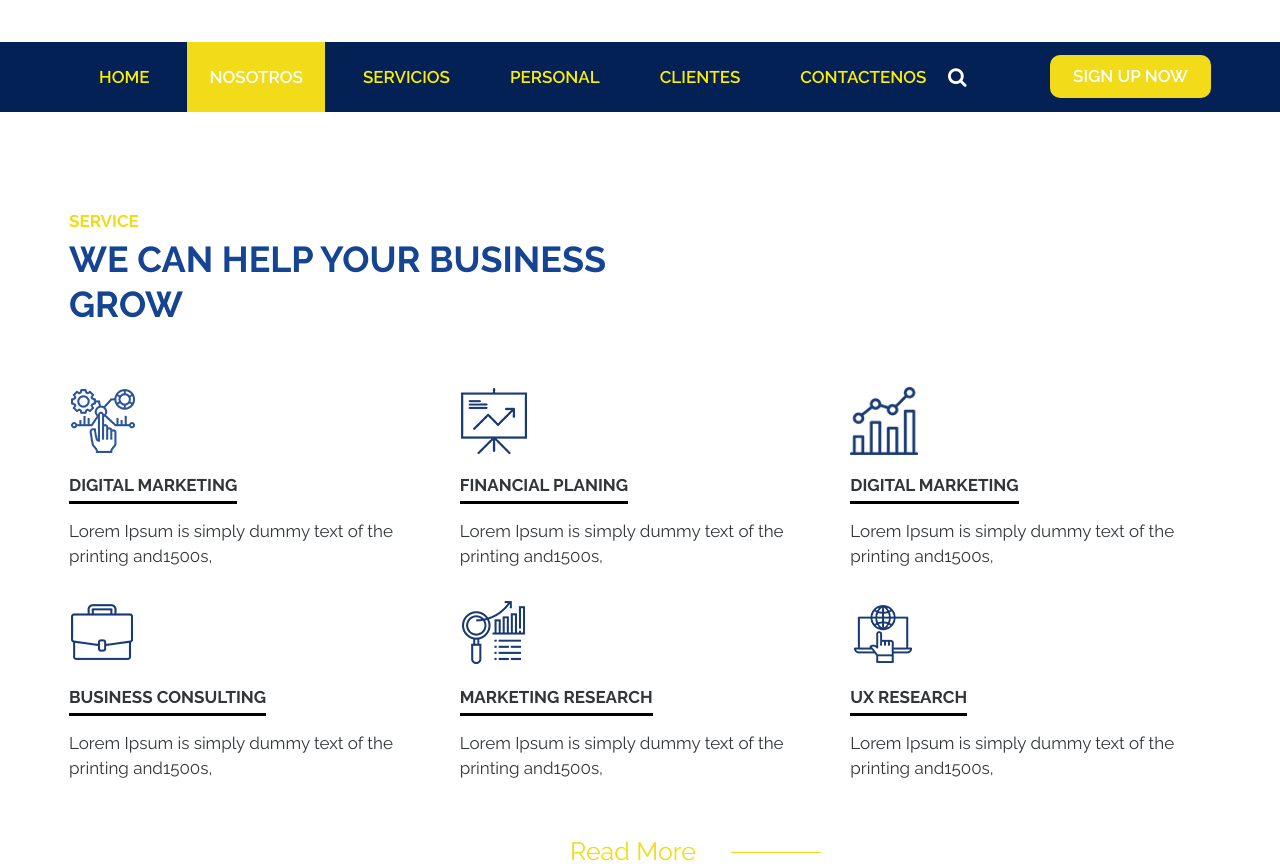
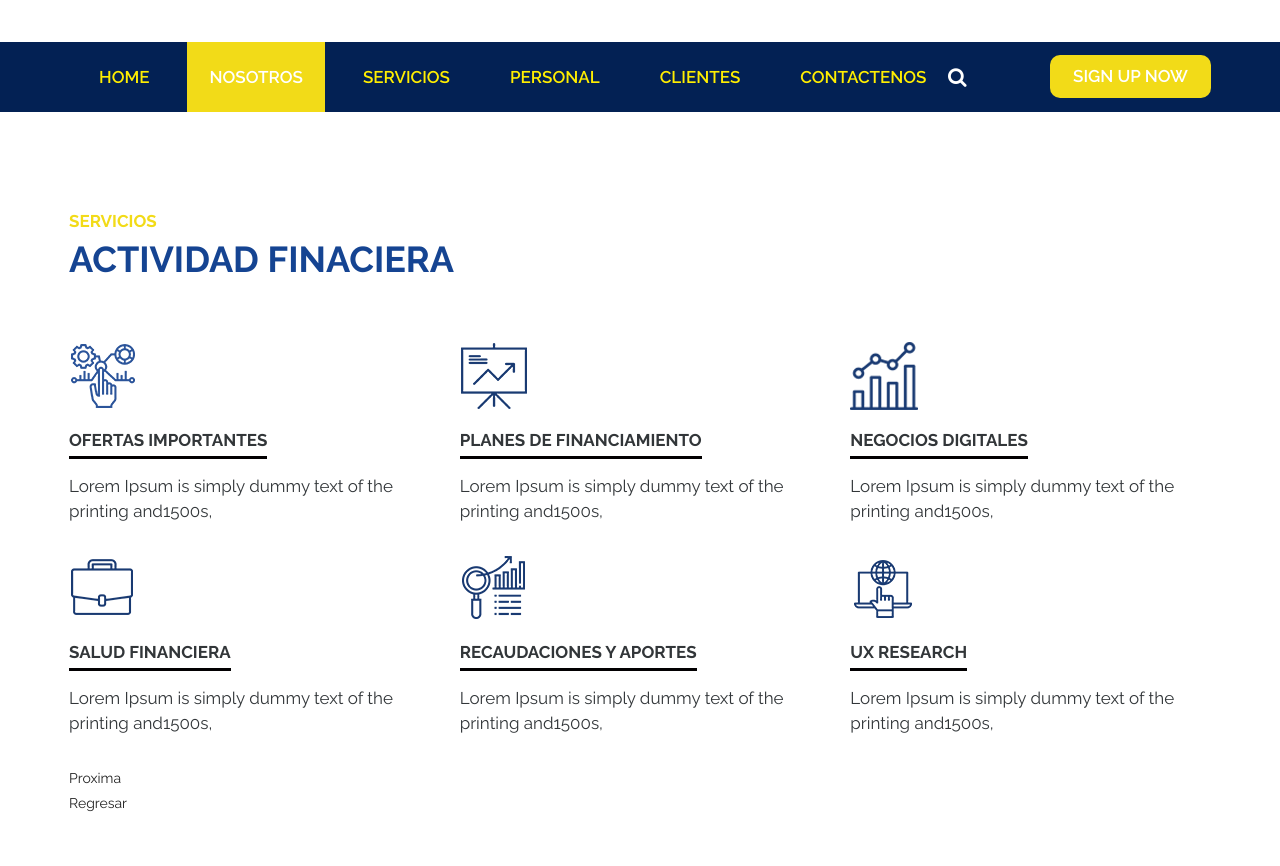
Before and after one commit to juancarotejeda/adm_motoben, a plain HTML site: page service.html in a window 1280 px wide. Shown: the part 176-1042 px from the top of the page. After the commit the page ends 993 px from the top, so only its background shows below. Drawn offline with nearby package versions, Linux system fonts and the light colour scheme.

Commit message:
quinta correccion

```diff
--- a/service.html
+++ b/service.html
@@ -148,7 +148,7 @@
             <div class="row">
                <div class="col-md-7">
                   <div class="titlepage">
-                     <h2><strong class="yellow">service</strong><br> WE CAN HELP YOUR business GROW</h2>
+                     <h2><strong class="yellow">servicios</strong><br> ACTIVIDAD FINACIERA</h2>
                   </div>
                </div>
             </div>
@@ -156,35 +156,35 @@
                <div class="col-md-4 col-sm-6">
                   <div id="ho_color" class="service_box">
                      <img src="images/service_icon1.png" alt="#"/>
-                     <h3>DIGITAL marketing</h3>
+                     <h3>OFERTAS IMPORTANTES</h3>
                      <p>Lorem Ipsum is simply dummy text of the printing and1500s, </p>
                   </div>
                </div>
                <div class="col-md-4 col-sm-6">
                   <div id="ho_color" class="service_box">
                      <img src="images/service_icon2.png" alt="#"/>
-                     <h3>FINANCIAL PLANING</h3>
+                     <h3>PLANES DE FINANCIAMIENTO</h3>
                      <p>Lorem Ipsum is simply dummy text of the printing and1500s, </p>
                   </div>
                </div>
                <div class="col-md-4 col-sm-6">
                   <div id="ho_color" class="service_box">
                      <img src="images/service_icon3.png" alt="#"/>
-                     <h3>DIGITAL marketing</h3>
+                     <h3>NEGOCIOS DIGITALES</h3>
                      <p>Lorem Ipsum is simply dummy text of the printing and1500s, </p>
                   </div>
                </div>
                <div class="col-md-4 col-sm-6">
                   <div id="ho_color" class="service_box">
                      <img src="images/service_icon4.png" alt="#"/>
-                     <h3>BUSINESS CONSULTING</h3>
+                     <h3>SALUD FINANCIERA</h3>
                      <p>Lorem Ipsum is simply dummy text of the printing and1500s, </p>
                   </div>
                </div>
                <div class="col-md-4 col-sm-6">
                   <div id="ho_color" class="service_box">
                      <img src="images/service_icon5.png" alt="#"/>
-                     <h3>MARKETING RESEARCH</h3>
+                     <h3>RECAUDACIONES Y APORTES</h3>
                      <p>Lorem Ipsum is simply dummy text of the printing and1500s, </p>
                   </div>
                </div>
@@ -196,7 +196,8 @@
                   </div>
                </div>
                <div class="col-md-12">
-                  <a class="read_more" href="#">Read More</a>
+                  <a href="team.html">Proxima</a><br>
+                  <a href="about.html">Regresar</a>
                </div>
             </div>
          </div>
```
Also changed, not shown: about.html (+1 -1 lines), index.html (+1 -1 lines), images/jefa.jpg (added).
